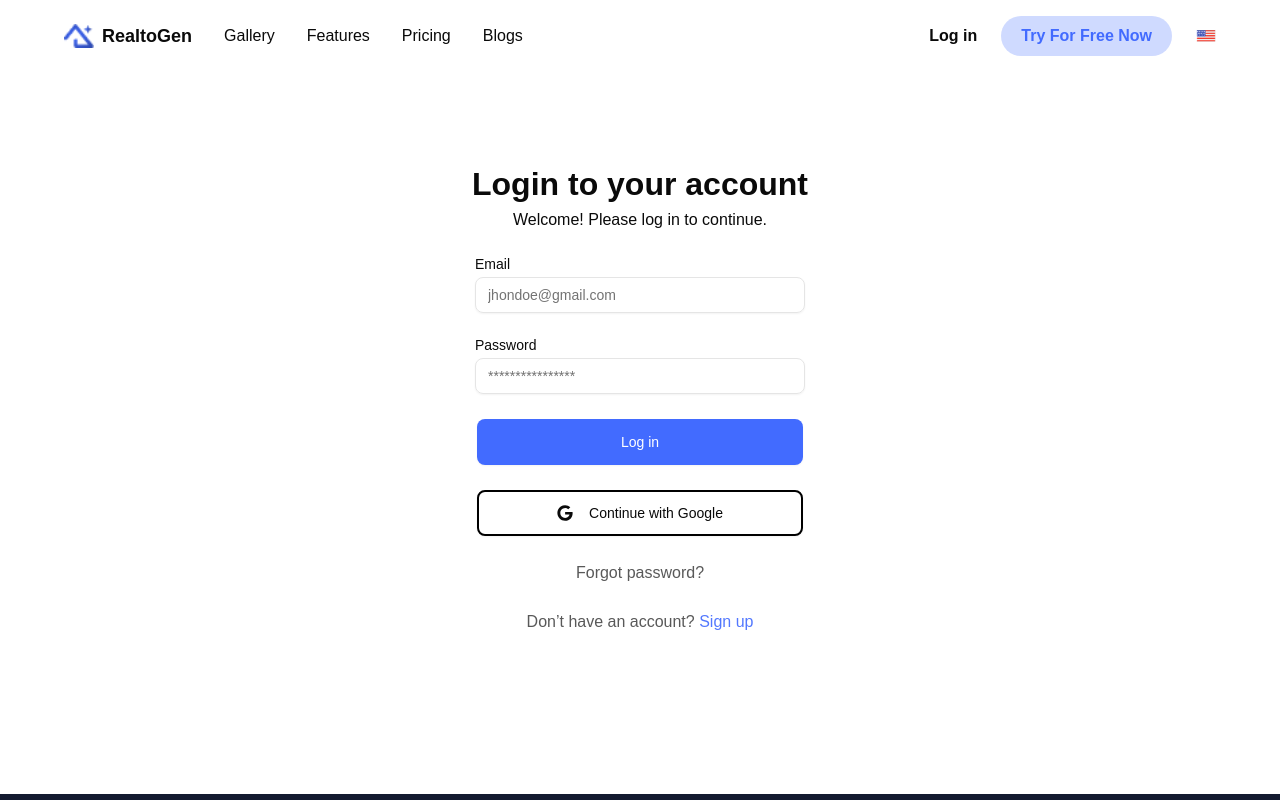
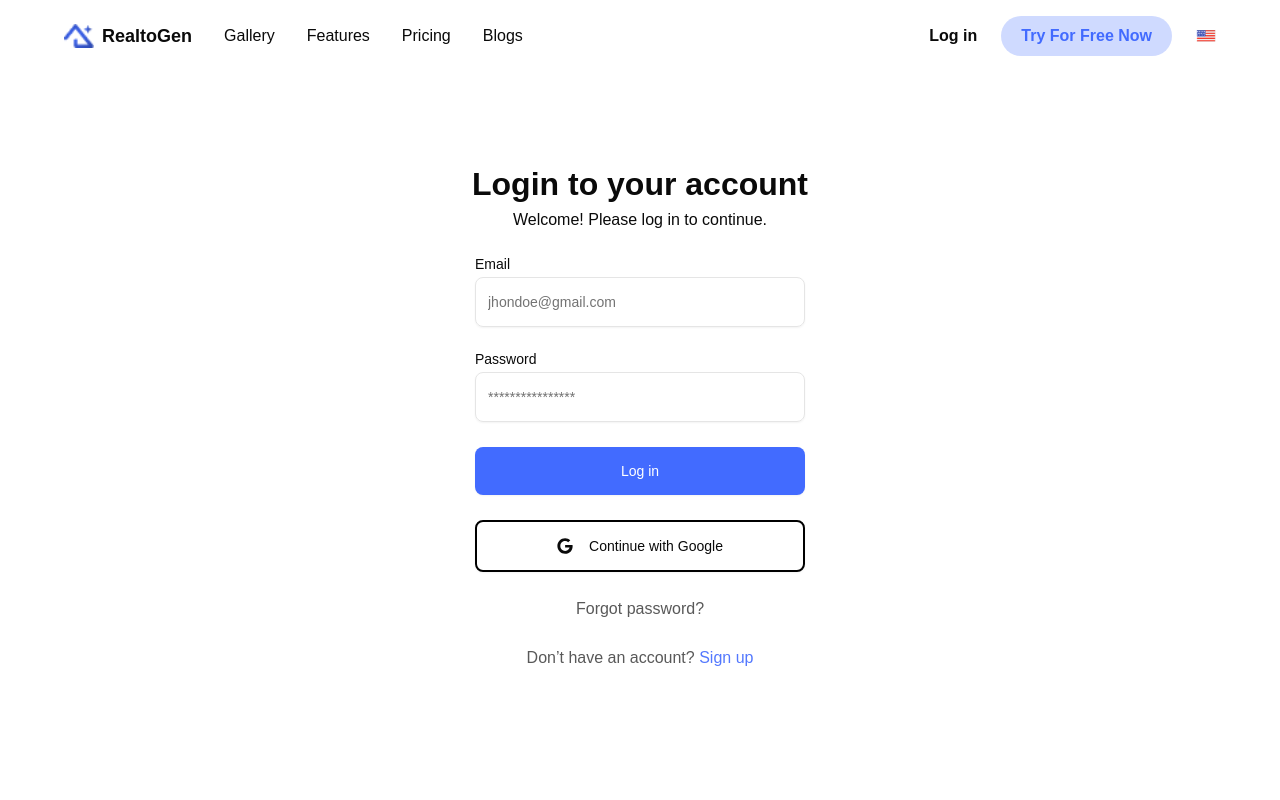
Before and after one commit to qasimfida/Realtogen, a Next.js app: page /login in a window 1280 px wide. Shown: the top 800 px of the page. Built offline with nearby package versions, Linux system fonts and the light colour scheme.

Commit message:
UI chnages for signup pages

```diff
--- a/src/app/forgetPassword/page.js
+++ b/src/app/forgetPassword/page.js
@@ -6,7 +6,7 @@ import Link from "next/link";
 
 const ForgetPassword = () => {
   return (
-    <div className="md:pt-[64px] md:pb-[58px]">
+    <div className="md:py-40 py-20">
       <div className="px-[55px] text-center">
         <h1 className="text-[24px] md:text-[32px] font-semibold">Forgot Your Passsword?</h1>
         <p className="text-[16px] text-[#3141A30] font-normal">
@@ -19,7 +19,7 @@ const ForgetPassword = () => {
               Email
             </Label>
             <Input
-              className={"rounded-[13px] py-2.5 h-[50px]"}
+              className={"rounded-[13px] py-6"}
               type="email"
               id="email"
               placeholder="jhondoe@gmail.com"
@@ -31,7 +31,7 @@ const ForgetPassword = () => {
           >
             <Button
               variant="primary"
-              className="bg-[#426BFF] w-full md:w-[326px] h-[46px] text-white text-[16px] font-semibold"
+              className="bg-[#426BFF] w-full md:w-[326px] py-6 text-white text-[16px] font-semibold"
             >
               <Link href="/loggedIn">Send Code</Link>
             </Button>
--- a/src/app/login/page.js
+++ b/src/app/login/page.js
@@ -10,7 +10,7 @@ const Login = () => {
   const [email, setEmail] = useState("");
   const [password, setPassword] = useState("");
   const { login, error, loading } = useAuth();
-
+;
   const handleSubmit = async (e) => {
     e.preventDefault();
     await login(email, password);
@@ -33,6 +33,7 @@ const Login = () => {
             type="email"
             id="email"
             placeholder="jhondoe@gmail.com"
+            className="py-6"
             value={email}
             onChange={(e) => setEmail(e.target.value)}
             required
@@ -44,6 +45,7 @@ const Login = () => {
             type="password"
             id="password"
             placeholder="****************"
+             className="py-6"
             value={password}
             onChange={(e) => setPassword(e.target.value)}
             required
@@ -53,16 +55,16 @@ const Login = () => {
         {error && <p className="text-red-500 text-sm">{error}</p>}
 
         <Button
-          className="bg-[#426BFF] w-full md:w-[326px] h-[46px] text-white"
+          className="bg-[#426BFF] w-full py-6 md:w-[330px] text-white"
           onClick={handleSubmit}
           disabled={loading}
         >
           {loading ? "Logging in..." : "Log in"}
         </Button>
 
-        <Button variant="outline" className="w-full md:w-[326px] h-[46px]">
+        <Button variant="outline" className=" py-6 md:w-[330px]">
           <FaGoogle />
-          <span className="ml-2">Continue with Google</span>
+          <span className="ml-2 ">Continue with Google</span>
         </Button>
       </div>
       <div className="px-[55px] pt-[25px] flex flex-col items-center gap-[25px]">
--- a/src/app/passwordOtp/page.js
+++ b/src/app/passwordOtp/page.js
@@ -22,7 +22,7 @@ const PasswordOtp = () => {
   }, [timer]);
 
   return (
-    <div className="md:pt-[64px] md:pb-[58px]">
+    <div className="md:py-40 py-20">
       <div className="px-[55px] text-center">
         <h1 className="text-[24px] md:text-[32px] font-semibold">
           Forgot Your Password?
```
